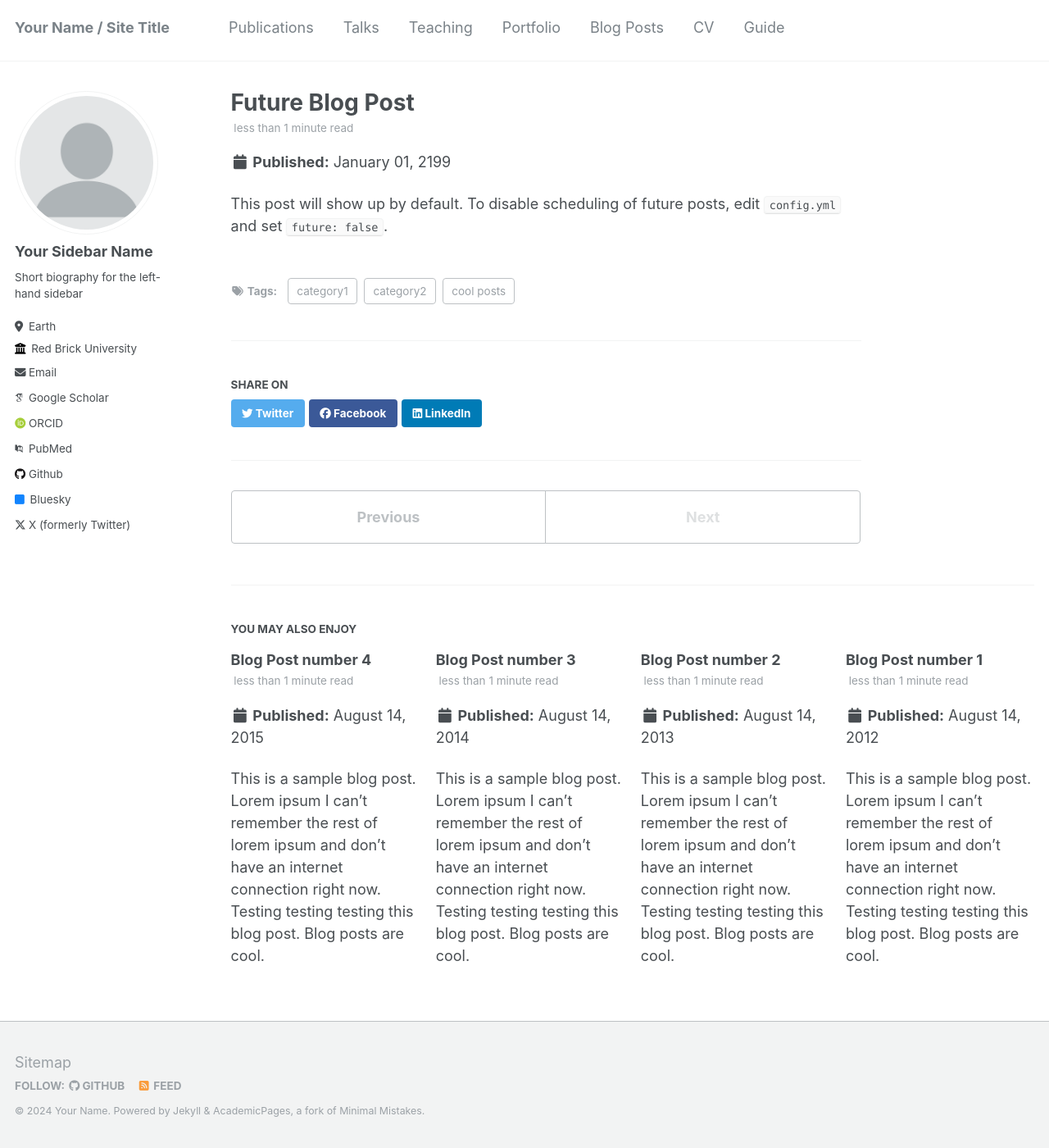
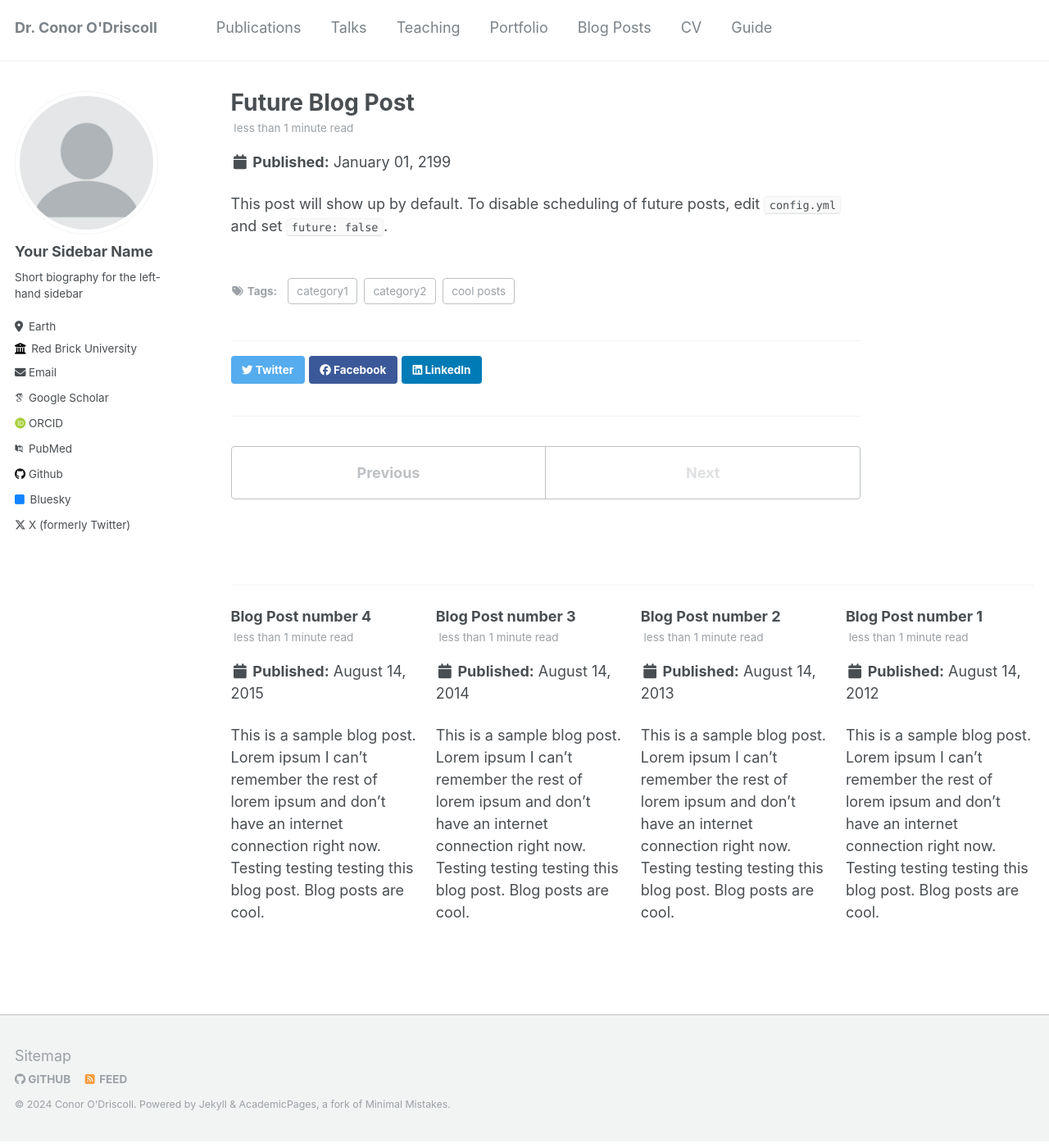
Before and after one commit to conor-o-driscoll/conor-o-driscoll.github.io, a Jekyll site: the page built from _posts/2199-01-01-future-post.md, in a window 1280 px wide and 1400 px high, scrolled down 7 px. Shown: the whole window at 82% size. Built offline with Jekyll 4.4.1, drawn with Linux system fonts in a browser that asks for light colours; some web fonts are replaced; part of the change alters nothing that is shown.

Commit message:
Update _config.yml

```diff
--- a/_config.yml
+++ b/_config.yml
@@ -7,11 +7,11 @@
 # server process.
 
 # Basic Site Settings
-locale                   : "en-US"
-title                    : "Your Name / Site Title"
+locale                   : "en-UK"
+title                    : "Dr. Conor O'Driscoll"
 title_separator          : "-"
-name                     : &name "Your Name"
-description              : &description "personal description"
+name                     : &name "Conor O'Driscoll"
+description              : &description "I am an Assistant Professor in Economic Geography. I am based in the University of Groningen's Faculty of Spatial Sciences and my main research interests include urban economics, economic geography, regional studies, and transportation science. I am partial toward quantitative spatial analysis which employs advanced econometric techniques (R, STATA, and QGIS)."
 url                      : https://academicpages.github.io # the base hostname & protocol for your site e.g. "https://mmistakes.github.io"
 baseurl                  : "" # the subpath of your site, e.g. "/blog"
 repository               : "academicpages/academicpages.github.io"
```
